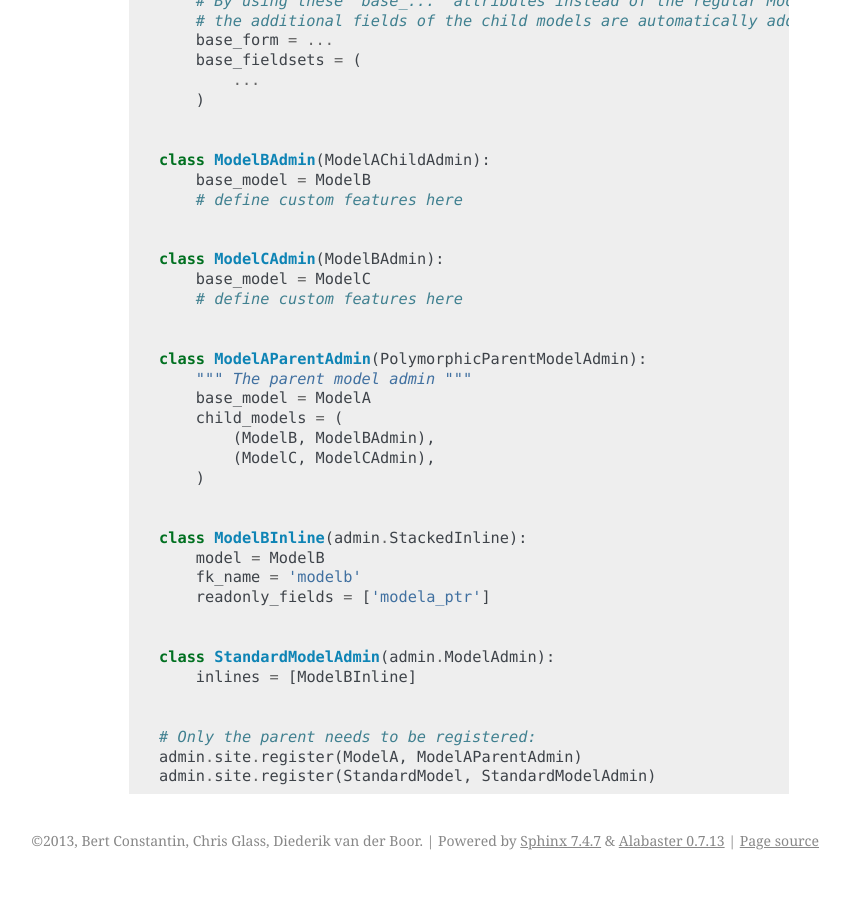
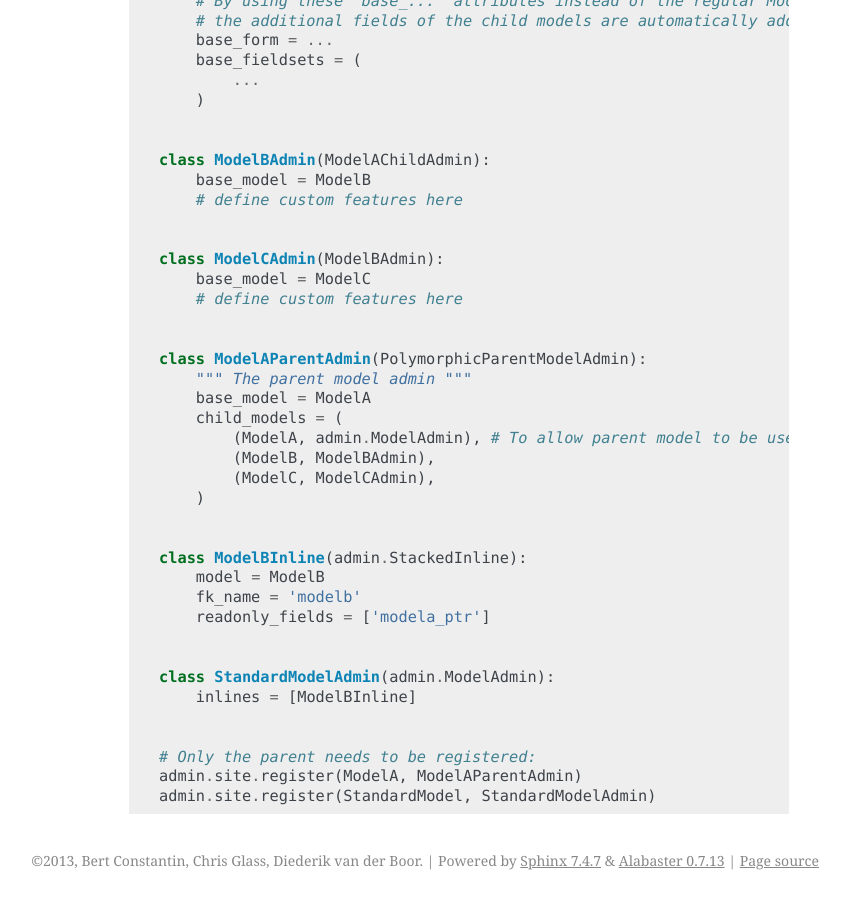
Before and after one commit to jazzband/django-polymorphic, a Sphinx documentation site: the page built from docs/admin.rst, in a window 1280 px wide and 900 px high, scrolled down 2105 px. Shown: the whole window, without its empty margins (291-1141 px from the left). Built offline with Sphinx 7.4.7, drawn with Linux system fonts in a browser that asks for light colours.

Commit message:
Update admin.rst
I found this to be useful when we want a base model  object to be used in the admin

```diff
--- a/docs/admin.rst
+++ b/docs/admin.rst
@@ -102,6 +102,7 @@
         """ The parent model admin """
         base_model = ModelA
         child_models = (
+            (ModelA, admin.ModelAdmin), # To allow parent model to be used in the admin as standalone
             (ModelB, ModelBAdmin),
             (ModelC, ModelCAdmin),
         )
```
